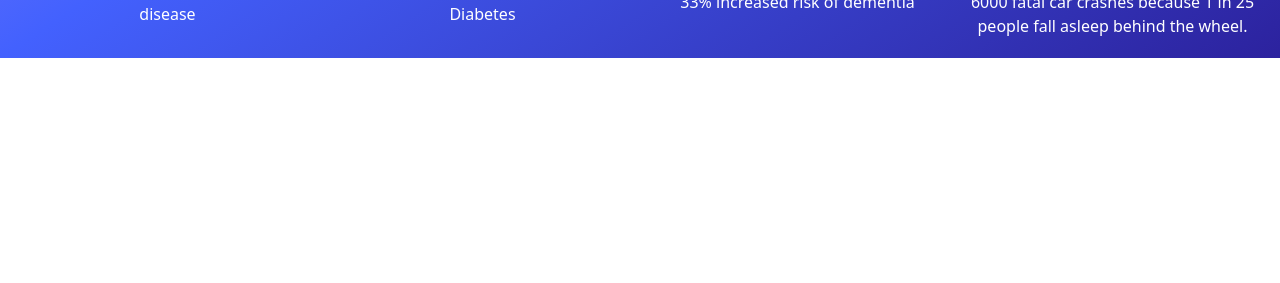
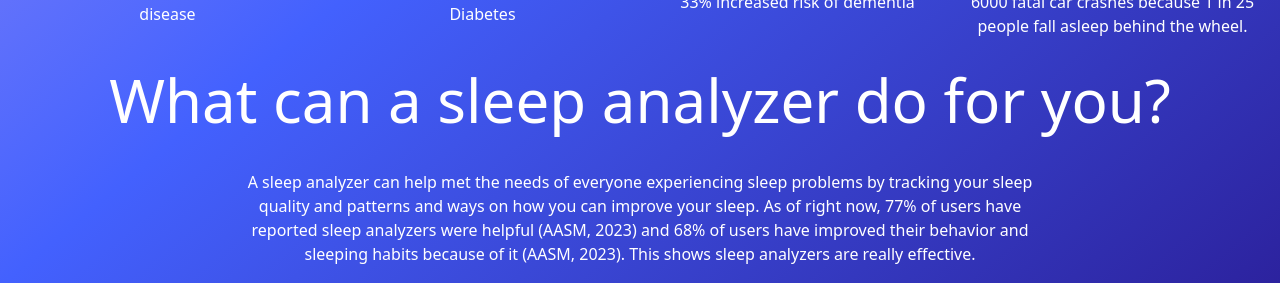
Before and after one commit to Ajaiah-D/HunterCapstoneSpring2025, a React (Vite) app in the folder sleepanalyzer/: page /Why in a window 1280 px wide. Shown: the part 782-1065 px from the top of the page. Before the commit the page ends 840 px from the top, so only its background shows below. Built offline with nearby package versions, Linux system fonts and the light colour scheme; no server answers; a web font is replaced by a local one.

Commit message:
added more content

```diff
--- a/sleepanalyzer/src/pages/Why.tsx
+++ b/sleepanalyzer/src/pages/Why.tsx
@@ -79,6 +79,19 @@ const Why = (props: Props) => {
 
         </div>
 
+        {/* benefits of sleep analyzer */}
+        <div className="text-center grid gap-10">
+          <h1 className="text-6xl">What can a sleep analyzer do for you?</h1>
+          <p className="w-4/6 m-auto grid">
+            A sleep analyzer can help met the needs of everyone experiencing sleep problems
+            by tracking your sleep quality and patterns and ways on how you can improve your sleep.
+            As of right now, 77% of users have reported sleep analyzers were helpful (AASM, 2023)
+            and 68% of users have improved their behavior and sleeping habits because of it (AASM, 2023).
+            This shows sleep analyzers are really effective.
+          </p>
+
+        </div>
+
       </SlideInTransition>
     </div>
   );
```
